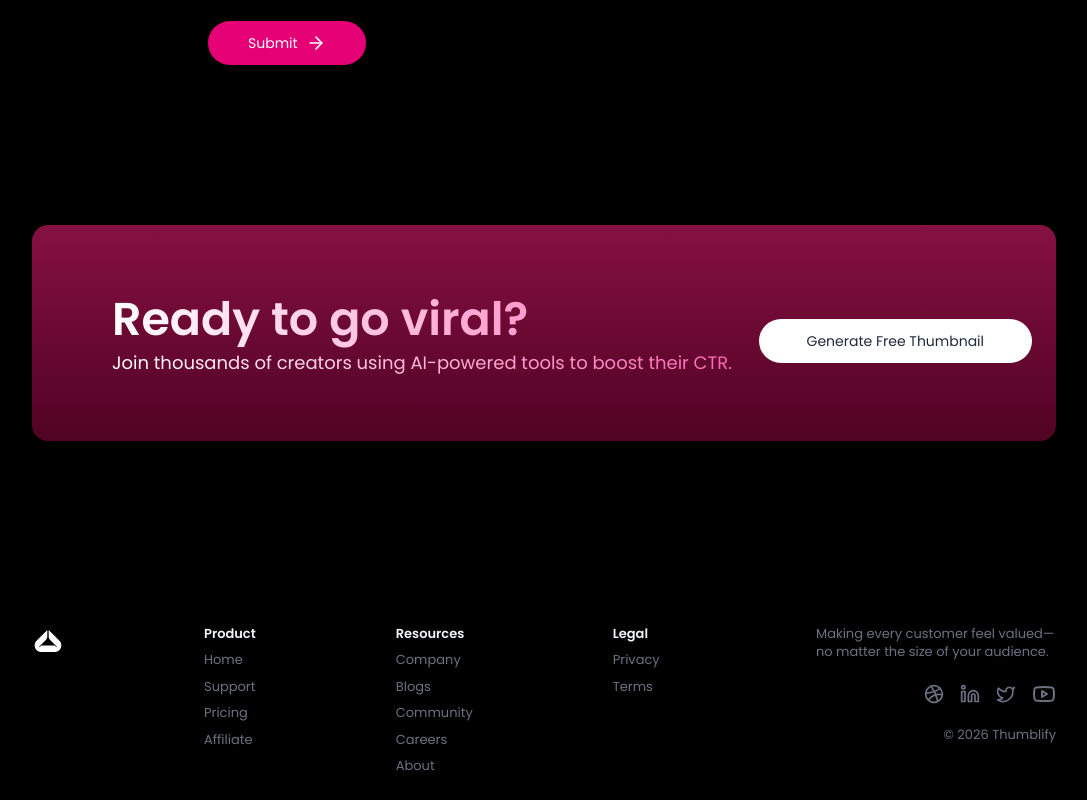
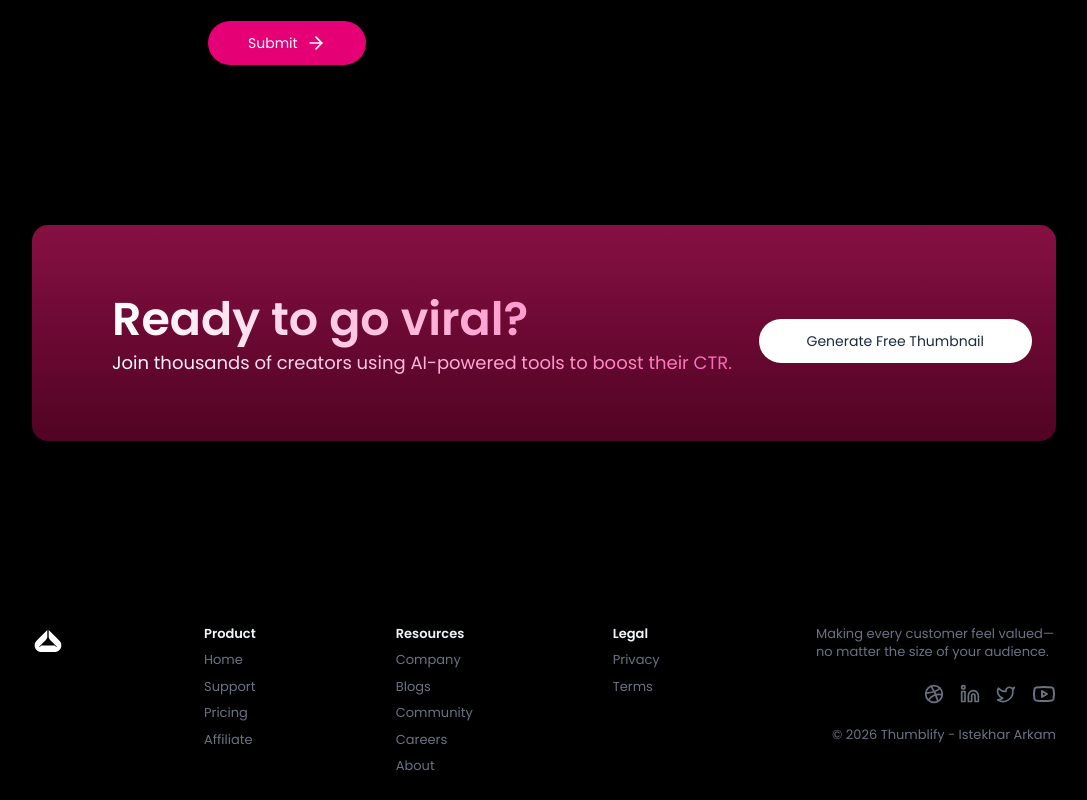
Before and after one commit to Istekhar-Arkam/AI-Thumbnail-Generator-App, a React (Vite) app in the folder Frontend/: page / in a window 1280 px wide. Shown: the part 4591-5391 px from the top of the page, without its empty margins (96-1183 px from the left). Built offline with nearby package versions, Linux system fonts and the light colour scheme.

Commit message:
feat: Update footer copyright text to include full name

```diff
--- a/Frontend/src/components/Footer.tsx
+++ b/Frontend/src/components/Footer.tsx
@@ -84,7 +84,9 @@ export default function Footer() {
         </div>
         <p className="mt-3 text-center">
           &copy; {new Date().getFullYear()}{" "}
-          <a href="https://prebuiltui.com?utm_source=pixels">Thumblify</a>
+          <a href="https://prebuiltui.com?utm_source=pixels">
+            Thumblify - Istekhar Arkam
+          </a>
         </p>
       </motion.div>
     </footer>
```
